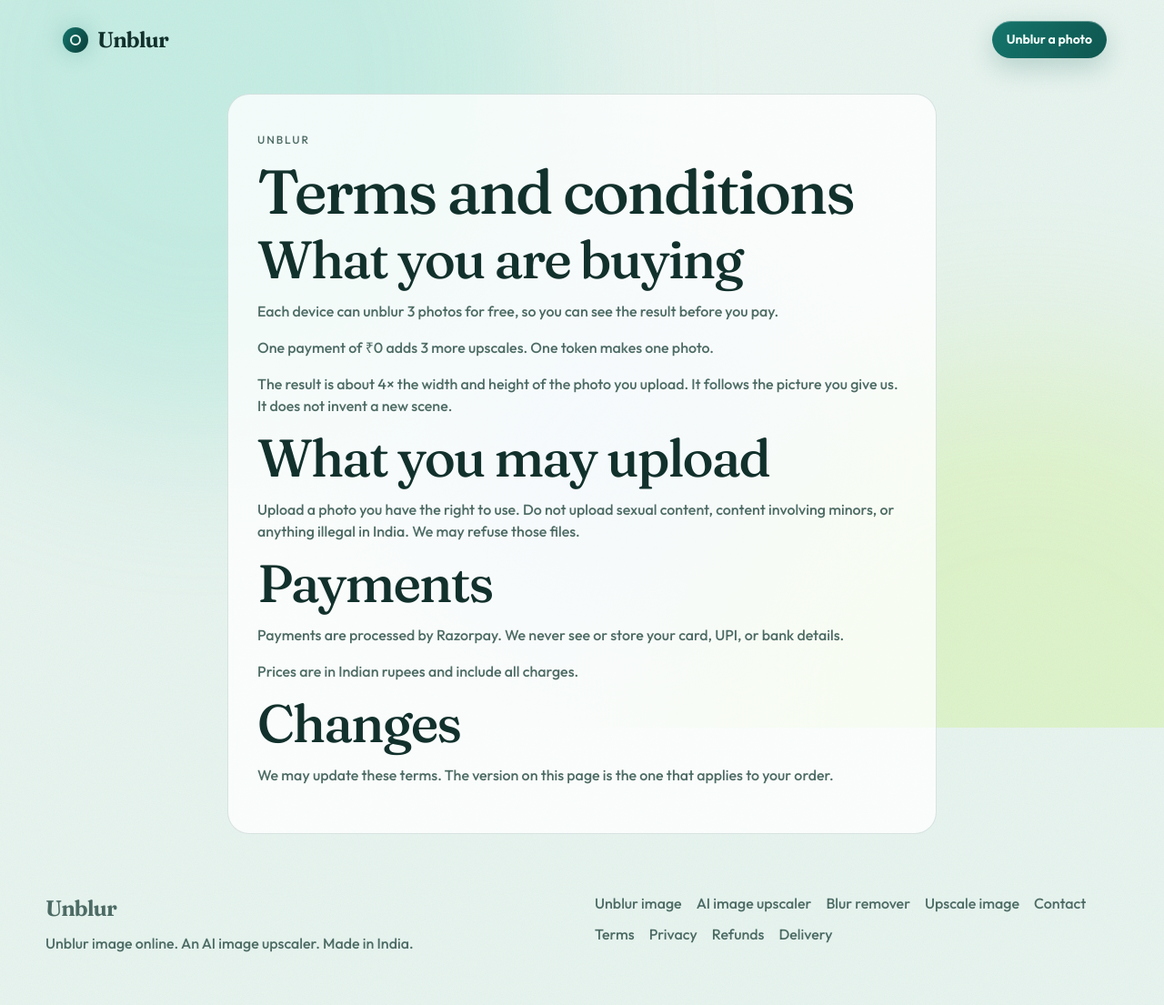
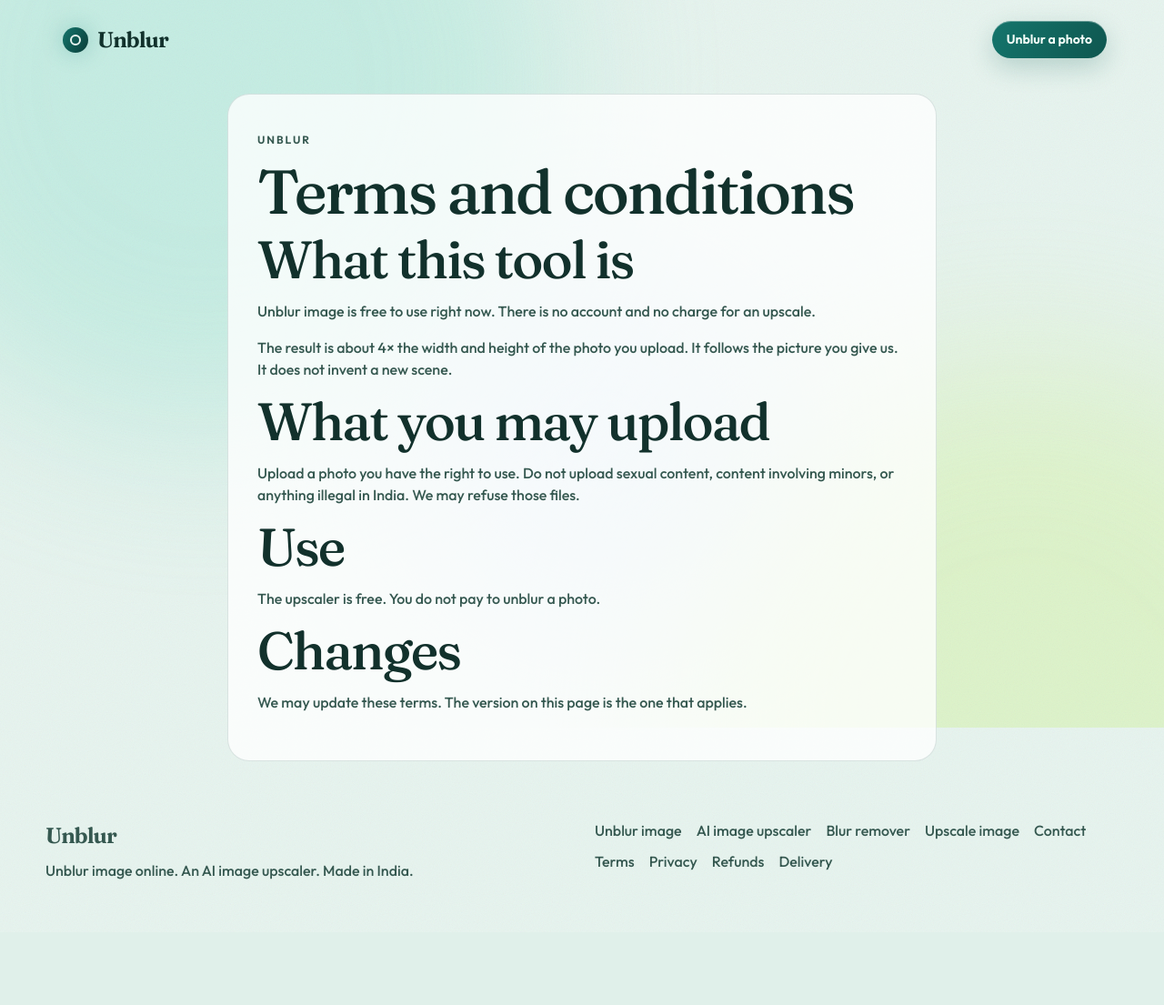
Before and after one commit to TahaGabu/unblur-image, a FastAPI app: page /terms in a window 1280 px wide. Shown: the whole page at 91% size. After the commit the page ends 967 px from the top, so only its background shows below. Run offline with FastAPI, Linux system fonts and the light colour scheme.

Commit message:
Keep Unblur fully free and make the hero text readable.

```diff
--- a/app.py
+++ b/app.py
@@ -178,6 +178,8 @@
 
 
 def tokens_left(visitor_id: str) -> int:
+    if is_free():
+        return 9999
     row = _visitor_row(load_tokens(), visitor_id)
     return max(0, free_tokens() - row["free_used"]) + row["paid"]
 
@@ -189,10 +191,12 @@
 
 def spend_token(visitor_id: str, ip: str) -> tuple[str, str]:
     """Spend one token. Returns (bucket, error). bucket is free or paid."""
+    if is_free():
+        return "free", ""
     with lock:
         data = load_tokens()
         row = _visitor_row(data, visitor_id)
-        if is_free() or row["free_used"] < free_tokens():
+        if row["free_used"] < free_tokens():
             today = datetime.now().date().isoformat()
             ip_row = data["ips"].get(ip) or {}
             if int(ip_row.get(today) or 0) >= _ip_cap():
--- a/seo.py
+++ b/seo.py
@@ -14,6 +14,8 @@
 
 def is_free() -> bool:
     return os.environ.get("FREE_MODE", "1").strip().lower() not in {"0", "false", "no"}
+
+
 PUBLISHED = "2026-10-22"
 
 
@@ -65,13 +67,21 @@
         },
         {
             "q": "Do I need an account?",
-            "a": "No. The free tries and the ₹20 pack stay on this device. There is no signup.",
+            "a": (
+                "No. Unblur image is free and stays on this device. There is no signup."
+                if is_free()
+                else "No. The free tries and the paid pack stay on this device. There is no signup."
+            ),
         },
         {
             "q": "What if the file fails?",
             "a": (
-                "If a paid upscale errors or does not appear within 24 hours, write to us with the order ID "
-                "and we refund the ₹20 in full."
+                "If the upscale errors, try again with a JPG, PNG, or WebP under 8 MB. The token is returned so you can run it again."
+                if is_free()
+                else (
+                    "If a paid upscale errors or does not appear within 24 hours, write to us with the order ID "
+                    "and we refund it in full."
+                )
             ),
         },
     ]
@@ -274,7 +284,7 @@
 def policy_seo(slug: str, page: dict) -> dict:
     descriptions = {
         "contact": "Email, phone, and address for Unblur, the AI image upscaler.",
-        "terms": "What you buy from Unblur: image upscales, free tries, and a ₹20 pack.",
+        "terms": "How to use Unblur, the free AI image upscaler.",
         "privacy": "What Unblur stores about a photo, why, and how long the file stays.",
         "refunds": "When Unblur refunds an upscale pack, and how to ask.",
         "delivery": "Unblur delivers a digital image on this page. Nothing is shipped.",
@@ -317,7 +327,11 @@
 
 def guides_index_seo(price: int, free: int) -> dict:
     title = "Guides: unblur image, upscale, and remove blur | Unblur"
-    description = f"How to unblur a photo and upscale it. {free} free tries, then ₹{price}."
+    description = (
+        "How to unblur a photo and upscale it free. No account."
+        if is_free()
+        else f"How to unblur a photo and upscale it. {free} free tries, then ₹{price}."
+    )
     return pack_meta(title, description, "/guides", "website", _graph(_org()))
 
 
--- a/static/css/style.css
+++ b/static/css/style.css
@@ -5,7 +5,7 @@
   --line: rgba(15, 74, 68, 0.14);
   --line-2: rgba(15, 74, 68, 0.28);
   --ink: #12312c;
-  --muted: #4d6b64;
+  --muted: #355850;
   --ember: #0f766e;
   --gold: #d7f26a;
   --violet: #1f8a84;
@@ -238,9 +238,10 @@
   font-size: 12px;
   letter-spacing: 0.16em;
   text-transform: uppercase;
-  color: var(--gold);
+  color: var(--green);
+  font-weight: 650;
 }
-.eyebrow a { color: var(--gold); text-decoration: none; }
+.eyebrow a { color: var(--green); text-decoration: none; }
 h1, h2, h3 { font-family: Fraunces, serif; font-weight: 500; letter-spacing: -0.035em; margin: 0; }
 h2 { font-size: clamp(34px, 4.6vw, 58px); line-height: 1; }
 h3 { font-size: 22px; }
--- a/templates/_head.html
+++ b/templates/_head.html
@@ -18,5 +18,5 @@
 <link rel="preconnect" href="https://fonts.googleapis.com">
 <link rel="preconnect" href="https://fonts.gstatic.com" crossorigin>
 <link href="https://fonts.googleapis.com/css2?family=Fraunces:ital,opsz,wght@0,9..144,500;0,9..144,650;1,9..144,560&family=Outfit:wght@360;500;650&display=swap" rel="stylesheet">
-<link rel="stylesheet" href="/static/css/style.css?v=3">
+<link rel="stylesheet" href="/static/css/style.css?v=4">
 <script type="application/ld+json">{{ seo.schema | safe }}</script>
--- a/templates/index.html
+++ b/templates/index.html
@@ -2,7 +2,6 @@
 <html lang="en">
 <head>
   {% include "_head.html" %}
-  <script src="https://checkout.razorpay.com/v1/checkout.js" defer></script>
 </head>
 <body>
   {% include "_atmosphere.html" %}
@@ -151,7 +150,7 @@
       {% for item in faqs %}
       <details data-reveal style="--d:{{ loop.index0 * 0.04 }}s">
         <summary>{{ item.q }}</summary>
-        <p>{{ item.a }}{% if item.q == "What if the file fails?" %} See the <a href="/refunds">refund policy</a>.{% endif %}</p>
+        <p>{{ item.a }}</p>
       </details>
       {% endfor %}
     </section>
@@ -159,6 +158,6 @@
 
   {% include "_footer.html" %}
   <script id="cfg" type="application/json">{{ config_json | safe }}</script>
-  <script src="/static/js/app.js?v=4"></script>
+  <script src="/static/js/app.js?v=5"></script>
 </body>
 </html>
```
Also changed, not shown: other parts of static/css/style.css (+13 -11 lines), policies.py (+31 -20 lines), README.md.
